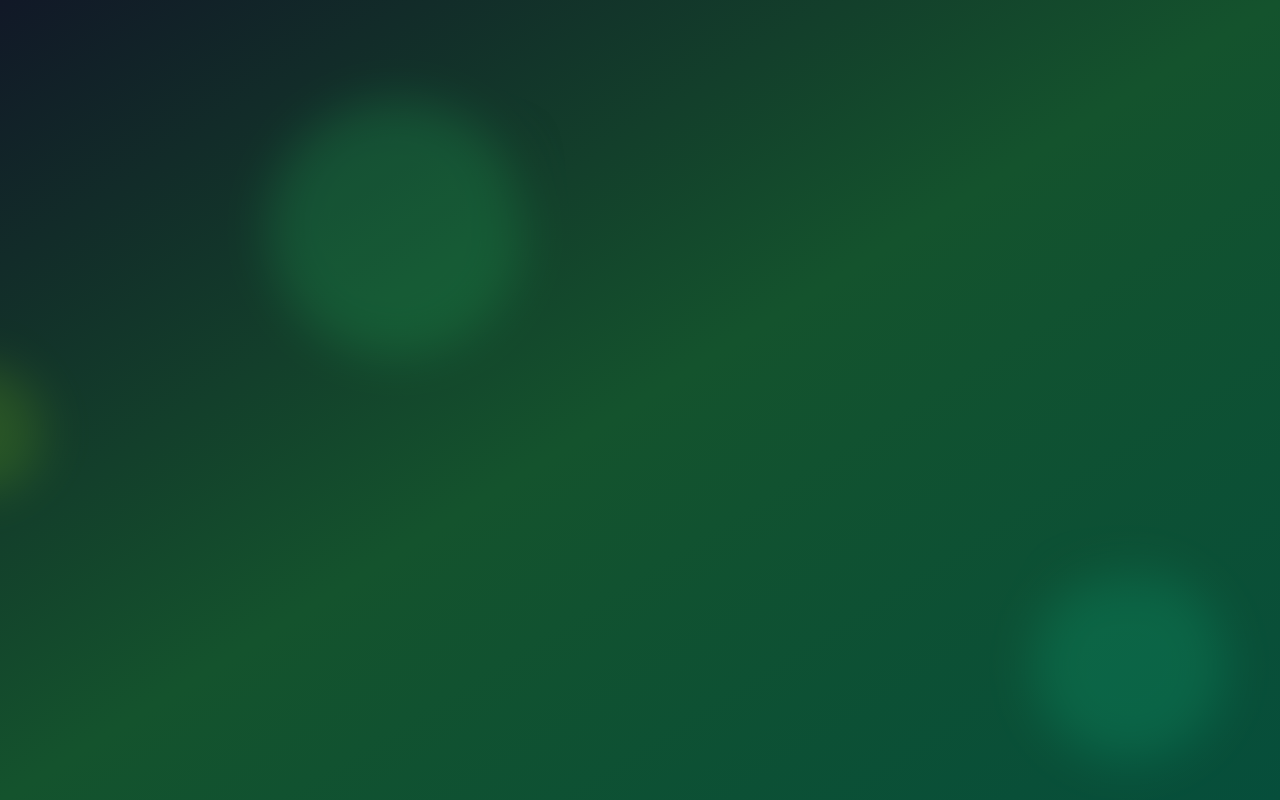
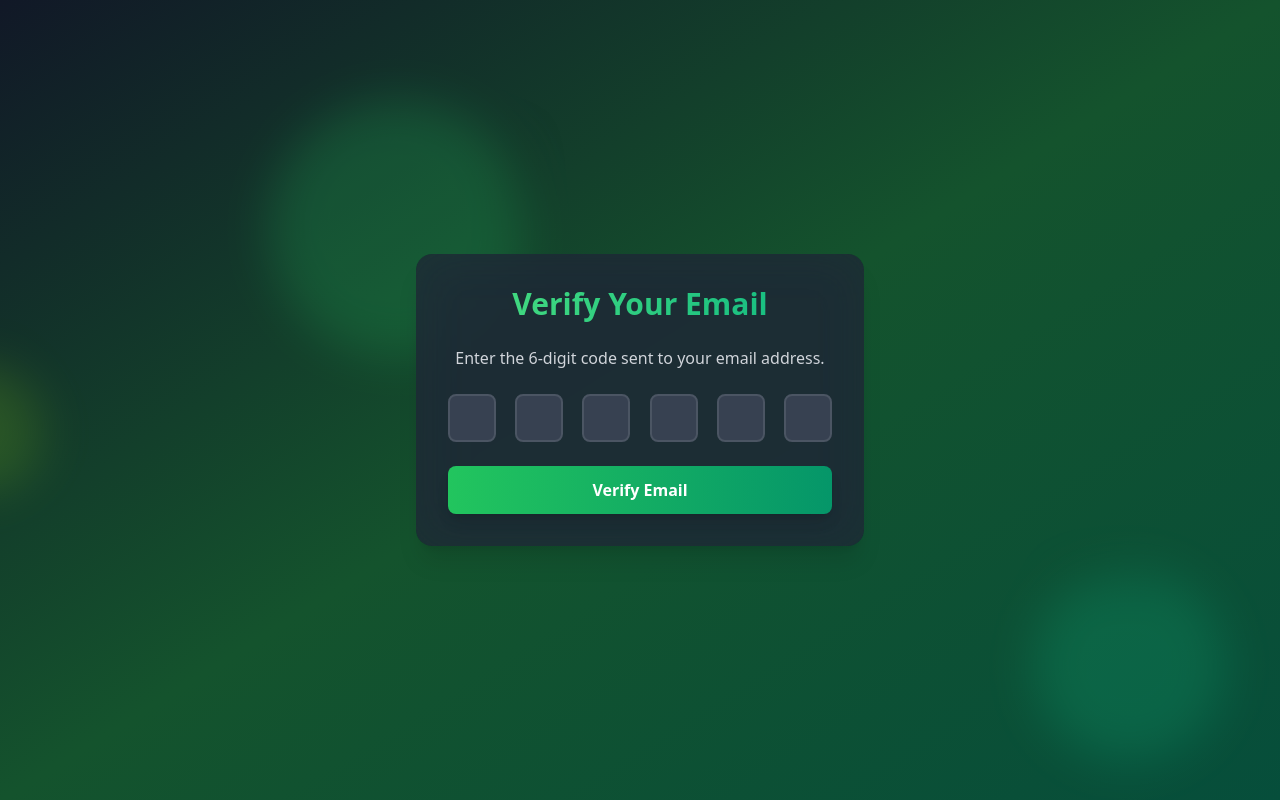
Before and after one commit to masonnguyen1243/auth-202, a React (Vite) app in the folder frontend/: page /verify-email in a window 1280 px wide. Built offline with nearby package versions, Linux system fonts and the light colour scheme.

Commit message:
Email Verification Page UI

```diff
--- a/frontend/package.json
+++ b/frontend/package.json
@@ -14,6 +14,7 @@
     "lucide-react": "^0.503.0",
     "react": "^19.0.0",
     "react-dom": "^19.0.0",
+    "react-hot-toast": "^2.5.2",
     "react-router-dom": "^7.5.3"
   },
   "devDependencies": {
--- a/frontend/src/App.jsx
+++ b/frontend/src/App.jsx
@@ -2,6 +2,7 @@
 import { Route, Routes } from "react-router-dom";
 import SignUpPage from "./pages/SignUpPage";
 import LoginPage from "./pages/LoginPage";
+import EmailVerificationPage from "./pages/EmailVerificationPage";
 
 const App = () => {
   return (
@@ -32,6 +33,7 @@
         <Route path="/" element={"Home"} />
         <Route path="/signup" element={<SignUpPage />} />
         <Route path="/login" element={<LoginPage />} />
+        <Route path="/verify-email" element={<EmailVerificationPage />} />
       </Routes>
     </div>
   );
--- /dev/null
+++ b/frontend/src/pages/EmailVerificationPage.jsx
@@ -0,0 +1,111 @@
+import { useEffect, useRef, useState } from "react";
+import { useNavigate } from "react-router-dom";
+import { motion } from "framer-motion";
+import toast from "react-hot-toast";
+// import { useAuthStore } from "../store/authStore";
+
+const EmailVerificationPage = () => {
+  const [code, setCode] = useState(["", "", "", "", "", ""]);
+  const inputRefs = useRef([]);
+  const navigate = useNavigate();
+
+  //   const { error, isLoading, verifyEmail } = useAuthStore();
+
+  const handleChange = (index, value) => {
+    const newCode = [...code];
+
+    // Handle pasted content
+    if (value.length > 1) {
+      const pastedCode = value.slice(0, 6).split("");
+      for (let i = 0; i < 6; i++) {
+        newCode[i] = pastedCode[i] || "";
+      }
+      setCode(newCode);
+
+      // Focus on the last non-empty input or the first empty one
+      const lastFilledIndex = newCode.findLastIndex((digit) => digit !== "");
+      const focusIndex = lastFilledIndex < 5 ? lastFilledIndex + 1 : 5;
+      inputRefs.current[focusIndex].focus();
+    } else {
+      newCode[index] = value;
+      setCode(newCode);
+
+      // Move focus to the next input field if value is entered
+      if (value && index < 5) {
+        inputRefs.current[index + 1].focus();
+      }
+    }
+  };
+
+  const handleKeyDown = (index, e) => {
+    if (e.key === "Backspace" && !code[index] && index > 0) {
+      inputRefs.current[index - 1].focus();
+    }
+  };
+
+  const handleSubmit = async (e) => {
+    e.preventDefault();
+    const verificationCode = code.join("");
+    try {
+      //   await verifyEmail(verificationCode);
+      navigate("/");
+      toast.success("Email verified successfully");
+    } catch (error) {
+      console.log(error);
+    }
+  };
+
+  // Auto submit when all fields are filled
+  useEffect(() => {
+    if (code.every((digit) => digit !== "")) {
+      handleSubmit(new Event("submit"));
+    }
+  }, [code]);
+
+  return (
+    <div className="w-full max-w-md overflow-hidden rounded-2xl bg-gray-800 bg-opacity-50 shadow-xl backdrop-blur-xl backdrop-filter">
+      <motion.div
+        initial={{ opacity: 0, y: -50 }}
+        animate={{ opacity: 1, y: 0 }}
+        transition={{ duration: 0.5 }}
+        className="w-full max-w-md rounded-2xl bg-gray-800 bg-opacity-50 p-8 shadow-2xl backdrop-blur-xl backdrop-filter"
+      >
+        <h2 className="mb-6 bg-gradient-to-r from-green-400 to-emerald-500 bg-clip-text text-center text-3xl font-bold text-transparent">
+          Verify Your Email
+        </h2>
+        <p className="mb-6 text-center text-gray-300">
+          Enter the 6-digit code sent to your email address.
+        </p>
+
+        <form onSubmit={handleSubmit} className="space-y-6">
+          <div className="flex justify-between">
+            {code.map((digit, index) => (
+              <input
+                key={index}
+                ref={(el) => (inputRefs.current[index] = el)}
+                type="text"
+                maxLength="6"
+                value={digit}
+                onChange={(e) => handleChange(index, e.target.value)}
+                onKeyDown={(e) => handleKeyDown(index, e)}
+                className="h-12 w-12 rounded-lg border-2 border-gray-600 bg-gray-700 text-center text-2xl font-bold text-white focus:border-green-500 focus:outline-none"
+              />
+            ))}
+          </div>
+          {/* {error && <p className="mt-2 font-semibold text-red-500">{error}</p>} */}
+          <motion.button
+            whileHover={{ scale: 1.05 }}
+            whileTap={{ scale: 0.95 }}
+            type="submit"
+            // disabled={isLoading || code.some((digit) => !digit)}
+            className="w-full rounded-lg bg-gradient-to-r from-green-500 to-emerald-600 px-4 py-3 font-bold text-white shadow-lg hover:from-green-600 hover:to-emerald-700 focus:outline-none focus:ring-2 focus:ring-green-500 focus:ring-opacity-50 disabled:opacity-50"
+          >
+            {/* {isLoading ? "Verifying..." : "Verify Email"} */}
+            Verify Email
+          </motion.button>
+        </form>
+      </motion.div>
+    </div>
+  );
+};
+export default EmailVerificationPage;
```
Also changed, not shown: 1 other file (tests, documents, lock files or other folders).
